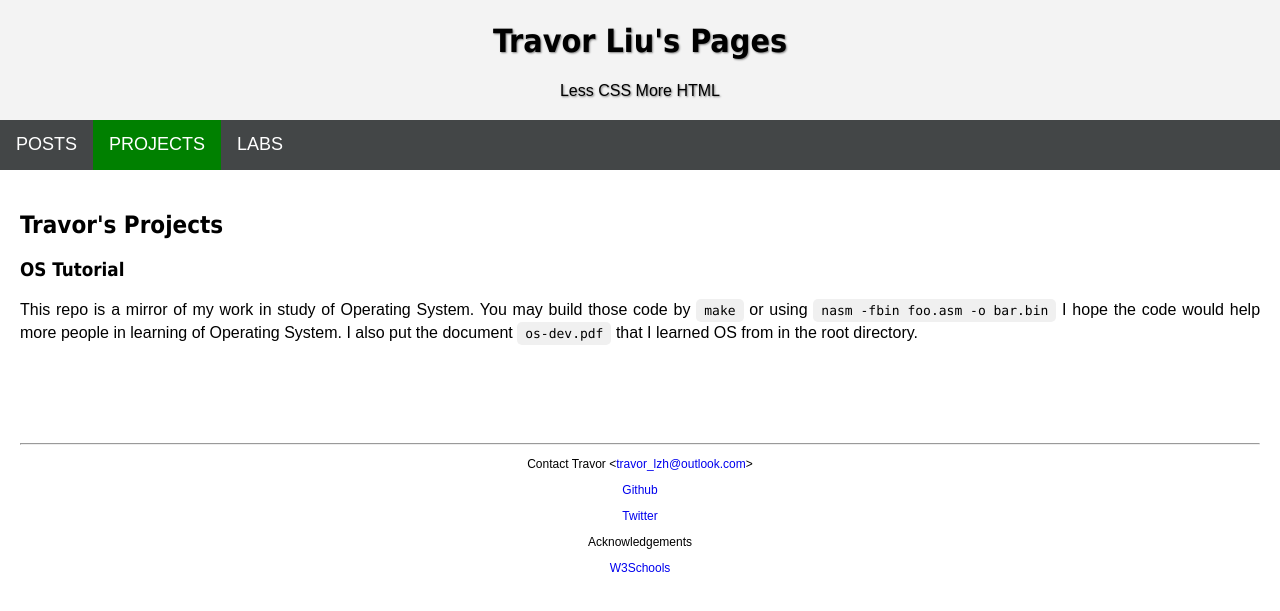
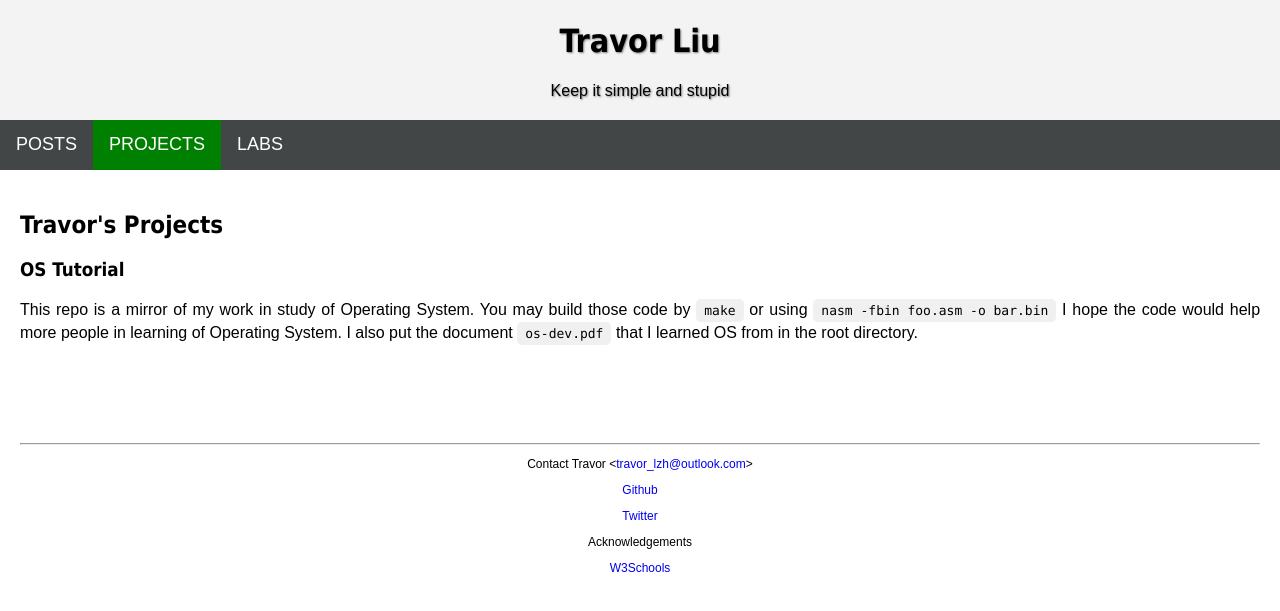
Before and after one commit to TravorLZH/travorlzh.github.io-old, a Jekyll site: the page built from projects.html, in a window 1280 px wide. Shown: the top 611 px of the page. Built offline with Jekyll 4.4.1, drawn with Linux system fonts in a browser that asks for light colours; grey boxes are pictures that could not be loaded.

Commit message:
Changed slogan

```diff
--- a/_layouts/modern.html
+++ b/_layouts/modern.html
@@ -28,8 +28,8 @@
 	</head>
 	<body>
 		<div id="header" class="header hide-on-small">
-			<h1>Travor Liu's Pages</h1>
-			<p>Less CSS More HTML</p>
+			<h1>Travor Liu</h1>
+			<p>Keep it simple and stupid</p>
 		</div>
 		<div id="sidemenu" class="hide-on-large">
 			<a href="javascript:void(0)" class="closebtn" onclick="menu_close()">&times;</a>
```
